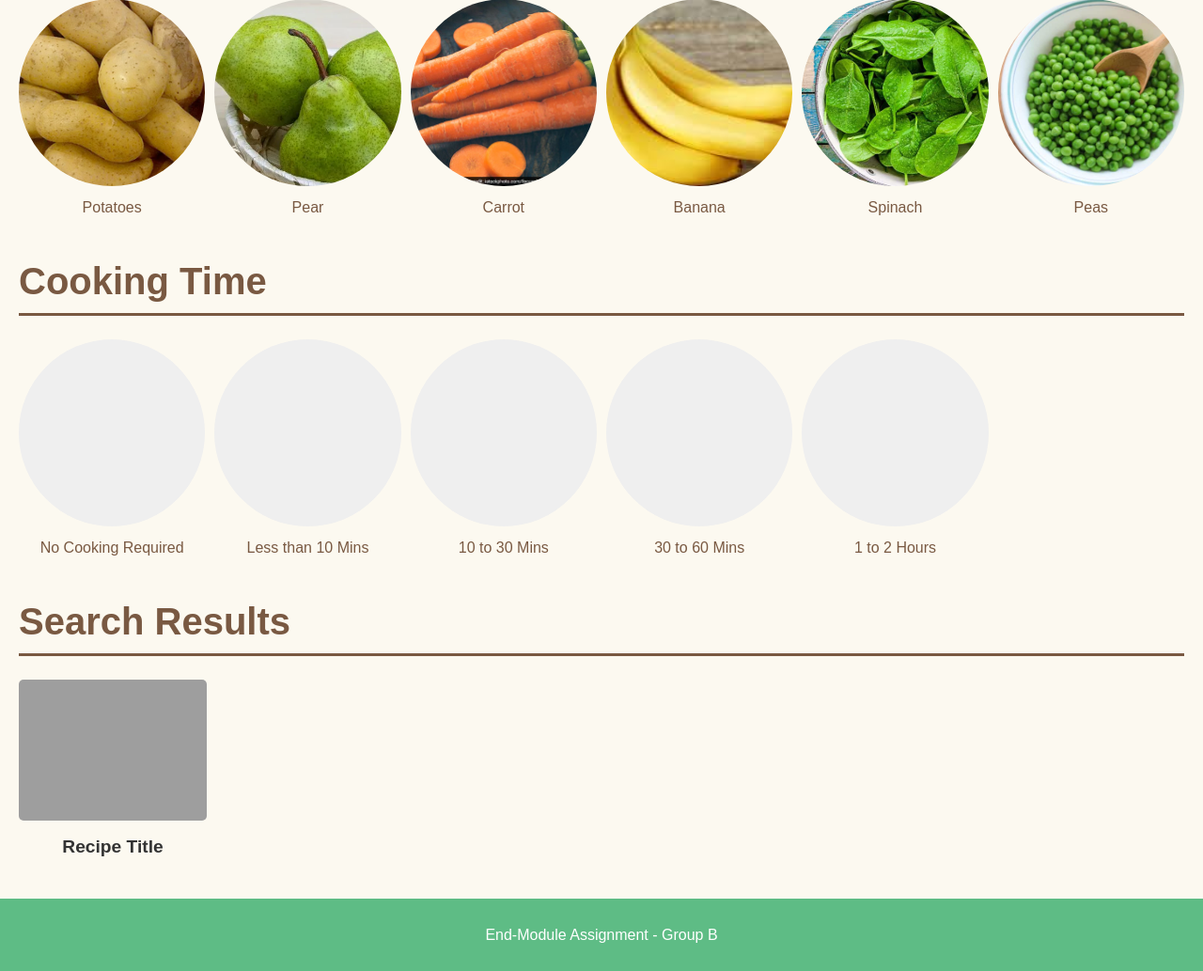
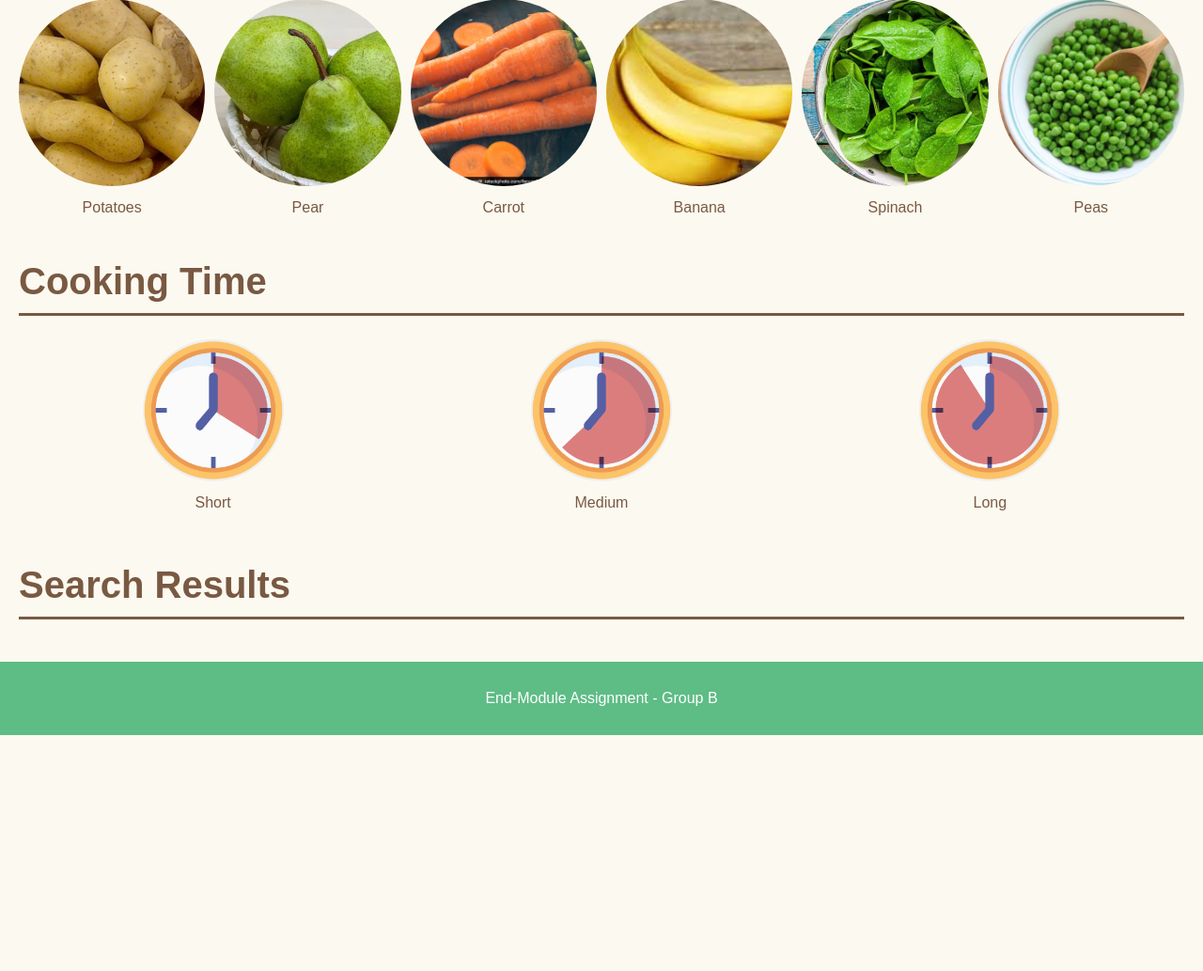
Before and after one commit to stefanopalu/recipesapp, a PHP site: page /recipessearch.html in a window 1280 px wide. Shown: the part 1007-2040 px from the top of the page at 94% size. After the commit the page ends 1789 px from the top, so only its background shows below. Run offline with PHP 8.4, Linux system fonts and the light colour scheme; grey boxes are pictures that could not be loaded.

Commit message:
improved search functionality and html buttons

```diff
--- a/recipeswebsite/recipes_search.js
+++ b/recipeswebsite/recipes_search.js
@@ -38,7 +38,6 @@
                 });
         });
     });
-
 
     // Add event listeners to cooking time buttons
     const cookingTimeButtons = document.querySelectorAll('.time-buttons .button-container button');
--- a/recipeswebsite/recipessearch.html
+++ b/recipeswebsite/recipessearch.html
@@ -100,50 +100,25 @@
                 </div>
             </div>
 
-
-
-
             <h2 class="section-title">Cooking Time</h2>
             <div class="time-buttons">
                 <div class="button-container">
-                    <button class="nocooking-btn" data-time-id="no cooking required"></button>
-                    <span class="timebutton-text">No Cooking Required</span>
+                    <button class="short-btn" data-time-id="Short"></button>
+                    <span class="timebutton-text">Short</span>
                 </div>
                 <div class="button-container">
-                    <button class="lessthanten-btn" data-time-id="less than 10 mins"></button>
-                    <span class="timebutton-text">Less than 10 Mins</span>
+                    <button class="medium-btn" data-time-id="Medium"></button>
+                    <span class="timebutton-text">Medium</span>
                 </div>
                 <div class="button-container">
-                    <button class="tentothirty-btn" data-time-id="10 to 30 mins"></button>
-                    <span class="timebutton-text">10 to 30 Mins</span>
+                    <button class="long-btn" data-time-id="Long"></button>
+                    <span class="timebutton-text">Long</span>
                 </div>
-                <div class="button-container">
-                    <button class="thirtytosixty-btn" data-time-id="30 mins to 1 hour"></button>
-                    <span class="timebutton-text">30 to 60 Mins</span>
-                </div>
-                <div class="button-container">
-                    <button class="onetotwohours-btn" data-time-id="1 to 2 hours"></button>
-                    <span class="timebutton-text">1 to 2 Hours</span>
-                </div>
-
             </div>
-
-
-
-
-
-
-
 
             <h2 class="section-title">Search Results</h2>
             <div class="search-results">
-                <!-- Placeholder for search results -->
-                <div class="recipe-card">
-                    <button class="recipe-button">
-                        <img class="recipe-image" src="placeholder.jpg" alt="Recipe Image">
-                    </button>
-                    <h3>Recipe Title</h3>
-                </div>
+                <div class="recipe-card"></div>
             </div>
         </main>
         <!-- Footer -->
--- a/recipeswebsite/recipesstyles.css
+++ b/recipeswebsite/recipesstyles.css
@@ -335,25 +335,20 @@
     background-image: url(images/peas.jpg);
 }
 
-
-
-
 .time-buttons {
-    display: grid;
-    grid-template-columns: repeat(6, 1fr);
-    gap: 10px;
-    width: 100%;
-    margin-top: 10px;
+    display: flex;
+    justify-content: space-around;
+    margin: 10px 0;
+    flex-wrap: wrap;
 }
 
 .time-buttons .button-container {
     display: flex;
     flex-direction: column;
-    align-items: center;
 }
 
 .time-buttons button {
-    width: 100%;
+    width: 150px;
     padding-bottom: 100%;
     border: none;
     border-radius: 50%;
@@ -368,22 +363,15 @@
     color: var(--accent-color);
 }
 
-.nocooking-btn {
-    background-image: url();
+.short-btn {
+    background-image: url(images/short_time.png);
 }
-.lessthanten-btn {
-    background-image: url();
+.medium-btn {
+    background-image: url(images/medium_time.png);
 }
-.tentothirty-btn {
-    background-image: url();
+.long-btn {
+    background-image: url(images/long_time.png);
 }
-.thirtytosixty-btn {
-    background-image: url();
-}
-.onetotwohours-btn {
-    background-image: url();
-}
-
 
 .search-results {
     display: grid;
```
Also changed, not shown: recipeswebsite/get_recipes.php (+21 -10 lines), recipeswebsite/images/long_time.png (added), recipeswebsite/images/medium_time.png (added), recipeswebsite/images/short_time.png (added), 1 other file.
